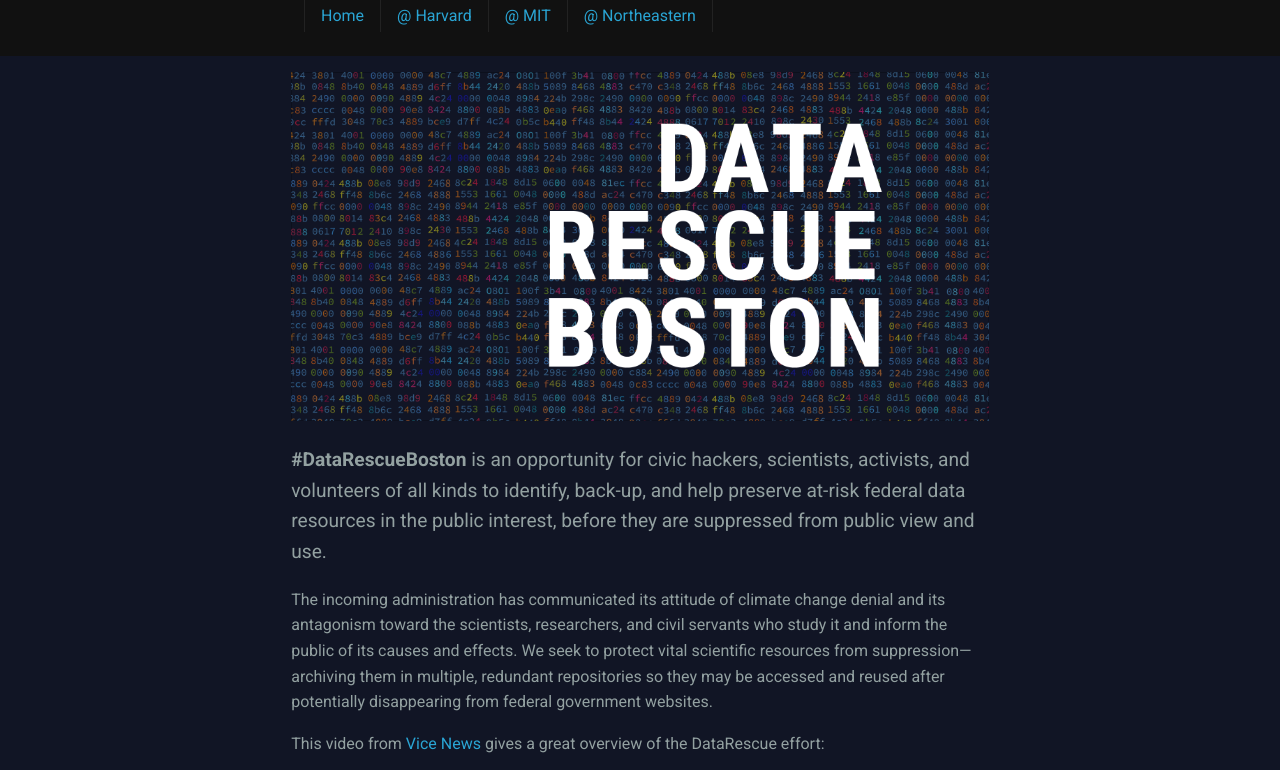
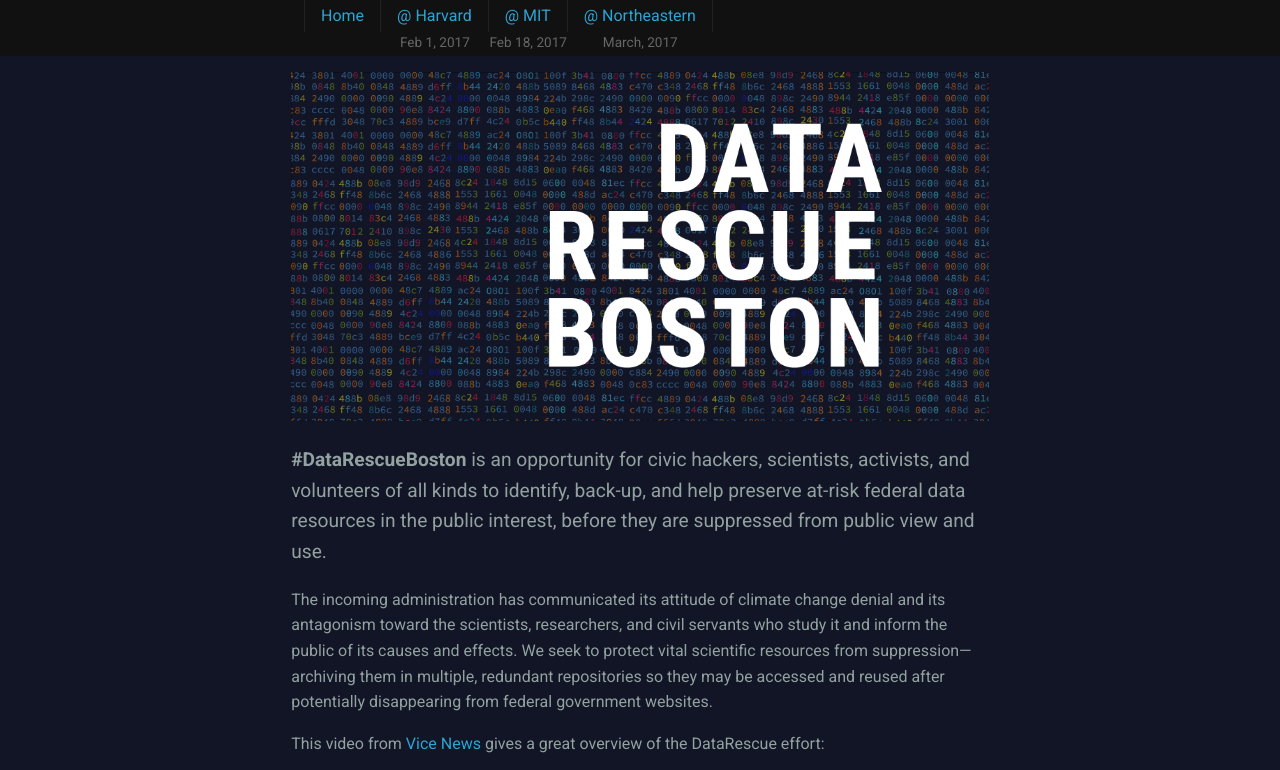
Before and after one commit to data-rescue-boston/data-rescue-boston.github.io, a Jekyll site: the page built from index.md, in a window 1280 px wide. Shown: the top 770 px of the page. Built offline with Jekyll 4.4.1, drawn with Linux system fonts in a browser that asks for light colours; grey boxes are pictures that could not be loaded.

Commit message:
Update default.html

```diff
--- a/_layouts/default.html
+++ b/_layouts/default.html
@@ -7,9 +7,9 @@
 <nav>
   <ul>
     <li><a href="{{ "/" | relative_url }}">Home</a></li>
-    <li><a href="{{ "/harvard" | relative_url }}">@ Harvard</a></li>
-    <li><a href="{{ "/mit" | relative_url }}">@ MIT</a></li>
-    <li><a href="{{ "/northeastern" | relative_url }}">@ Northeastern</a></li>
+    <li><a href="{{ "/harvard" | relative_url }}">@ Harvard</a><span class="date">Feb 1, 2017</span></li>
+    <li><a href="{{ "/mit" | relative_url }}">@ MIT</a><span class="date">Feb 18, 2017</span></li>
+    <li><a href="{{ "/northeastern" | relative_url }}">@ Northeastern</a><span class="date">March, 2017</span></li>
   </ul>
 </nav>
 
```
